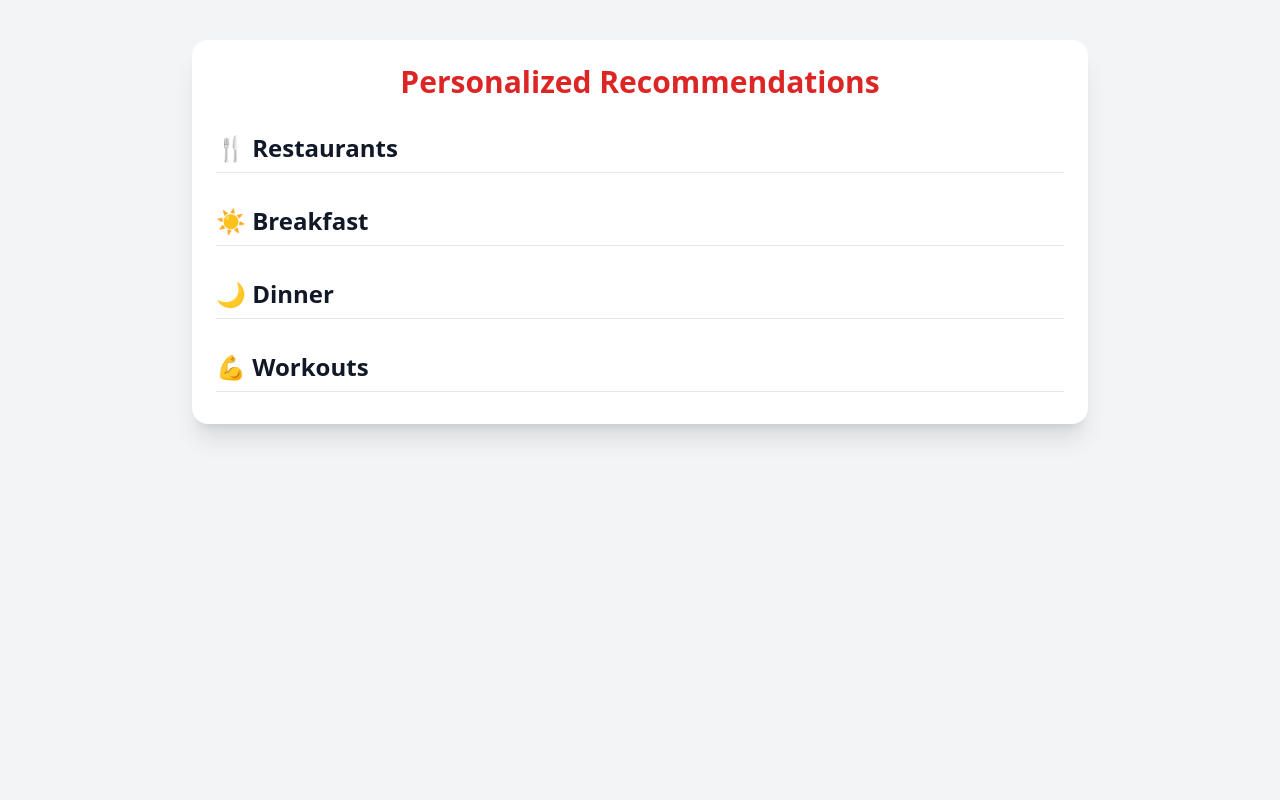
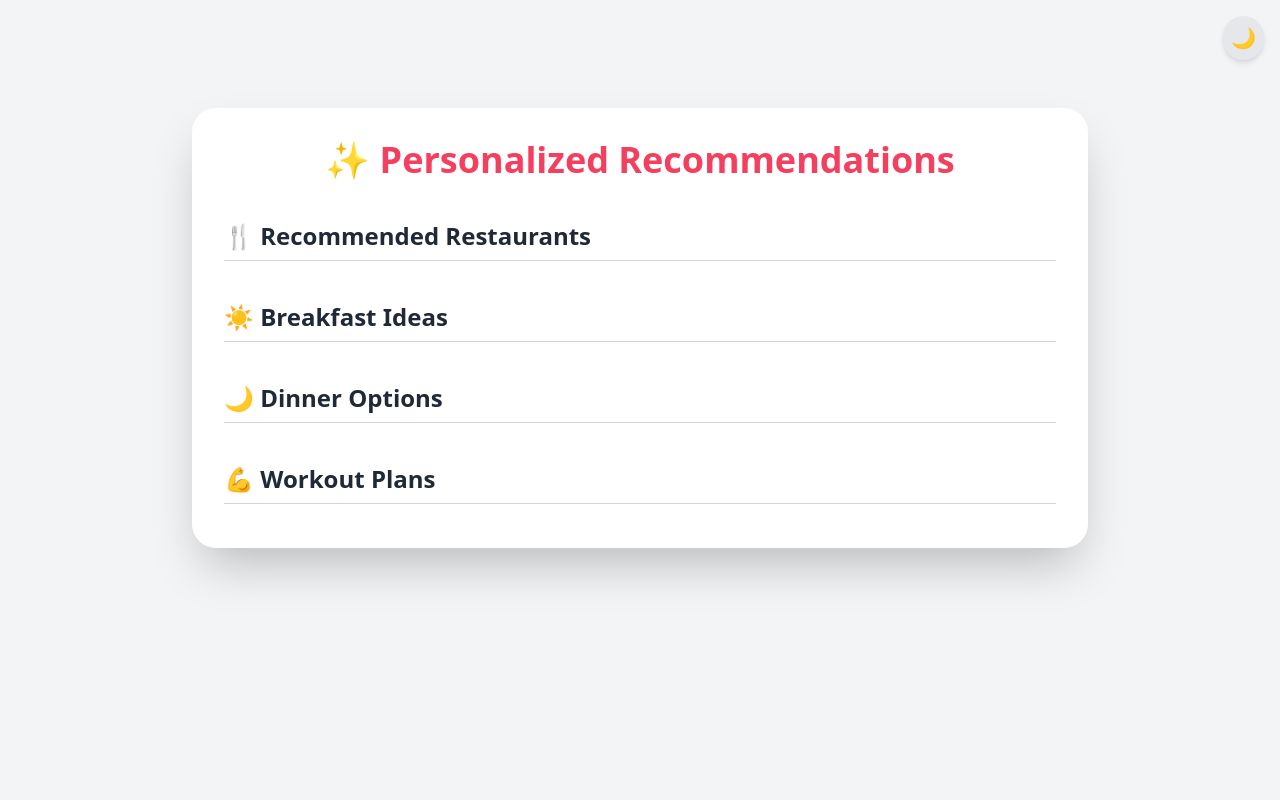
Before and after one commit to SHIVANSH-A/NutriWise, a Flask app: template Templates/result.html in a window 1280 px wide. Run offline with Flask 3, Linux system fonts and the light colour scheme; the template is opened without the code that fills it, so the values that code supplies are empty; some libraries are stand-ins or nearby versions.

Commit message:
OUTPUT page enhanced

```diff
--- a/Templates/result.html
+++ b/Templates/result.html
@@ -4,48 +4,95 @@
   <meta charset="UTF-8">
   <title>Recommendations</title>
   <script src="https://cdn.tailwindcss.com"></script>
+  <script>
+    tailwind.config = {
+      darkMode: 'class',
+      theme: {
+        extend: {
+          colors: {
+            primary: '#6366F1',
+            accent: '#F43F5E',
+          }
+        }
+      }
+    };
+  </script>
 </head>
-<body class="bg-gray-100 text-gray-900 font-sans">
+<body class="bg-gray-100 dark:bg-gray-900 text-gray-800 dark:text-gray-100 font-sans transition-colors duration-300 min-h-screen">
 
-    <div class="max-w-4xl mx-auto my-10 bg-white rounded-2xl shadow-xl p-6 space-y-8">
-        <h2 class="text-3xl font-semibold text-center text-red-600">Personalized Recommendations</h2>
+  <!-- Theme Toggle -->
+  <div class="flex justify-end p-4">
+    <button id="theme-toggle" class="text-xl bg-gray-200 dark:bg-gray-700 p-2 rounded-full shadow-md hover:scale-105 transition" aria-label="Toggle Theme">
+      🌙
+    </button>
+  </div>
 
-        <div>
-            <h3 class="text-2xl font-semibold border-b pb-2">🍴 Restaurants</h3>
-            <ul class="list-disc pl-5 mt-2">
+  <!-- Main Container -->
+  <div class="max-w-4xl mx-auto my-8 bg-white dark:bg-gray-800 rounded-3xl shadow-2xl p-8 space-y-10 transition-colors duration-300">
+
+    <h2 class="text-4xl font-bold text-center text-accent dark:text-pink-400">✨ Personalized Recommendations</h2>
+
+    <!-- Restaurants -->
+    <section>
+      <h3 class="text-2xl font-semibold border-b border-gray-300 dark:border-gray-600 pb-2">🍴 Recommended Restaurants</h3>
+      <ul class="list-disc pl-6 mt-3 space-y-1">
         {% for i in restaurant_names %}
           <li>{{i}}</li>
         {% endfor %}
       </ul>
-        </div>
+    </section>
 
-        <div>
-            <h3 class="text-2xl font-semibold border-b pb-2">☀️ Breakfast</h3>
-            <ul class="list-disc pl-5 mt-2">
+    <!-- Breakfast -->
+    <section>
+      <h3 class="text-2xl font-semibold border-b border-gray-300 dark:border-gray-600 pb-2">☀️ Breakfast Ideas</h3>
+      <ul class="list-disc pl-6 mt-3 space-y-1">
         {% for i in breakfast_names %}
           <li>{{i}}</li>
         {% endfor %}
       </ul>
-        </div>
+    </section>
 
-        <div>
-            <h3 class="text-2xl font-semibold border-b pb-2">🌙 Dinner</h3>
-            <ul class="list-disc pl-5 mt-2">
+    <!-- Dinner -->
+    <section>
+      <h3 class="text-2xl font-semibold border-b border-gray-300 dark:border-gray-600 pb-2">🌙 Dinner Options</h3>
+      <ul class="list-disc pl-6 mt-3 space-y-1">
         {% for i in dinner_names %}
           <li>{{i}}</li>
         {% endfor %}
       </ul>
-        </div>
+    </section>
 
-        <div>
-            <h3 class="text-2xl font-semibold border-b pb-2">💪 Workouts</h3>
-            <ul class="list-disc pl-5 mt-2">
+    <!-- Workouts -->
+    <section>
+      <h3 class="text-2xl font-semibold border-b border-gray-300 dark:border-gray-600 pb-2">💪 Workout Plans</h3>
+      <ul class="list-disc pl-6 mt-3 space-y-1">
         {% for i in workout_names %}
           <li>{{i}}</li>
         {% endfor %}
       </ul>
+    </section>
+
   </div>
-    </div>
+
+  <script>
+    const toggleBtn = document.getElementById('theme-toggle');
+
+    function updateThemeIcon() {
+      toggleBtn.textContent = document.documentElement.classList.contains('dark') ? '🌞' : '🌙';
+    }
+
+    toggleBtn.addEventListener('click', () => {
+      document.documentElement.classList.toggle('dark');
+      localStorage.theme = document.documentElement.classList.contains('dark') ? 'dark' : 'light';
+      updateThemeIcon();
+    });
+
+    // Load previously saved theme
+    if (localStorage.theme === 'dark') {
+      document.documentElement.classList.add('dark');
+    }
+    updateThemeIcon();
+  </script>
 
 </body>
 </html>
--- a/app.py
+++ b/app.py
@@ -8,7 +8,7 @@ import re
 app = Flask(__name__)
 
 llm_resto = ChatGroq(
-    api_key = "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",
+    api_key = "API_KEY",
     model = "llama-3.3-70b-versatile",
     temperature=0.0
 )
```
Lines whose indentation alone changed are shown as unchanged.
